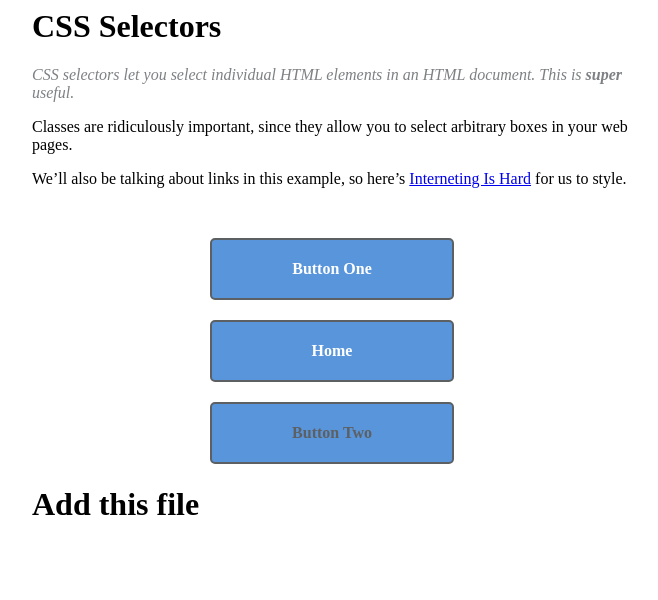
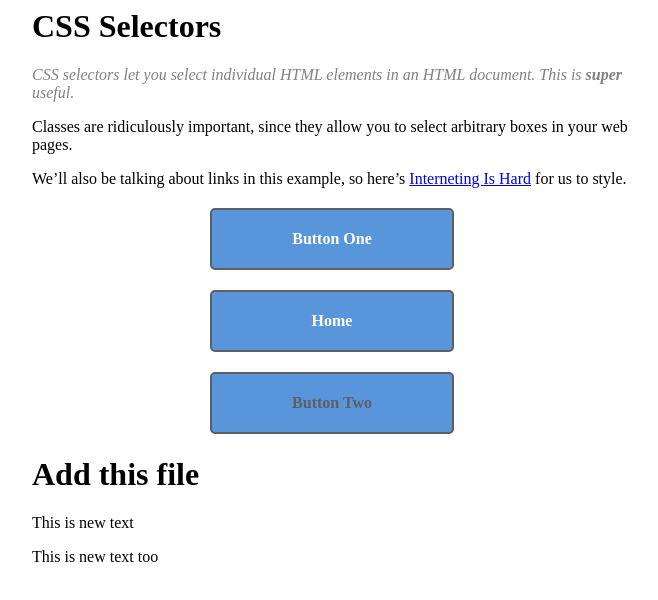
Before and after one commit to fadelarmando/basic-html-css, a plain HTML site: page index.html in a window 1280 px wide. Shown: the whole page, without its empty margins (308-966 px from the left). Drawn offline with Linux system fonts and the light colour scheme.

Commit message:
add new text

```diff
--- a/index.html
+++ b/index.html
@@ -24,6 +24,8 @@
         <a class='button' href='js.html'>Home</a>
         <a id='button-2' class='button' href='nowhere.html'>Button Two</a>
         <h1>Add this file</h1>
+        <p>This is new text</p>
+        <p>This is new text too</p>
     </div>
     <!-- And this -->
 </body>
```
